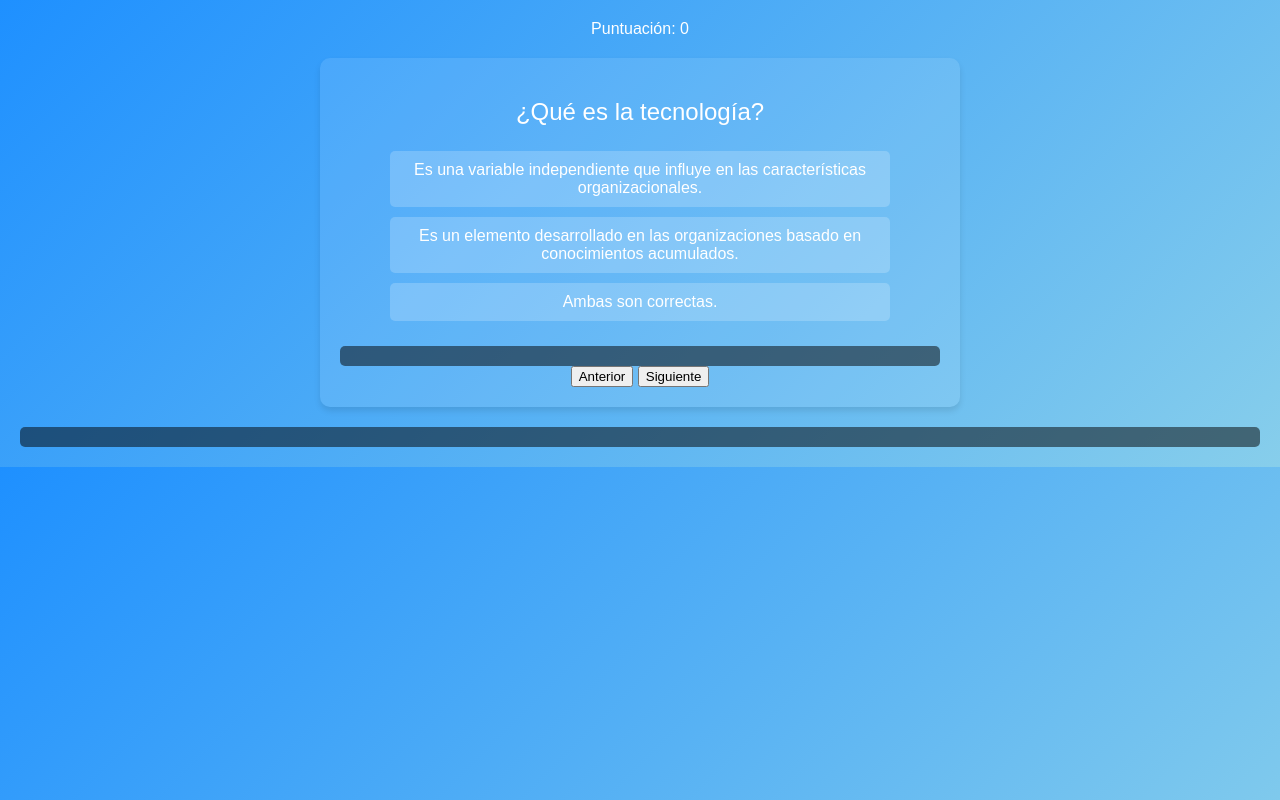
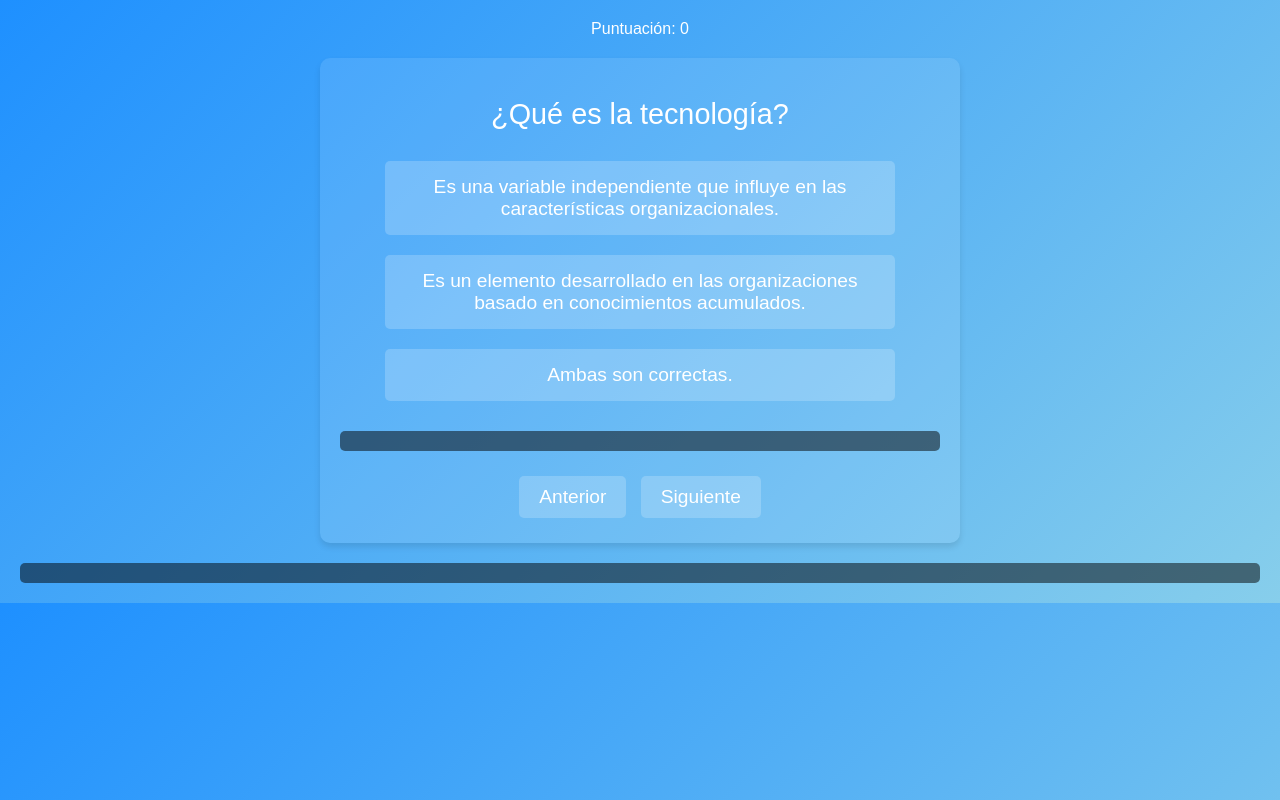
Before and after one commit to Freddy0710/Cuestionario, a plain HTML site: page administracion.html in a window 1280 px wide. Drawn offline with Linux system fonts and the light colour scheme.

Commit message:
Update styles.css

```diff
--- a/styles.css
+++ b/styles.css
@@ -2,7 +2,6 @@
 body {
   font-family: Arial, sans-serif;
   text-align: center;
-  background: linear-gradient(135deg, #1E90FF, #87CEEB);
   color: white;
   margin: 0;
   padding: 20px;
@@ -59,7 +58,7 @@ h1 {
 }
 
 .pregunta {
-  font-size: 1.5em;
+  font-size: 1.8em; /* Tamaño de letra aumentado */
   margin: 20px;
 }
 
@@ -70,14 +69,15 @@ h1 {
 }
 
 .opcion {
-  padding: 10px;
-  margin: 5px;
+  padding: 15px;
+  margin: 10px;
   background-color: rgba(255, 255, 255, 0.2);
   color: white;
   cursor: pointer;
   border-radius: 5px;
   width: 80%;
   transition: background-color 0.3s;
+  font-size: 1.2em; /* Tamaño de letra aumentado */
 }
 
 .opcion:hover {
@@ -85,7 +85,7 @@ h1 {
 }
 
 .explicacion {
-  font-size: 1em;
+  font-size: 1.2em; /* Tamaño de letra aumentado */
   margin-top: 20px;
   padding: 10px;
   background-color: rgba(0, 0, 0, 0.5);
@@ -93,9 +93,29 @@ h1 {
 }
 
 .resultado {
-  font-size: 1.2em;
+  font-size: 1.5em; /* Tamaño de letra aumentado */
   margin-top: 20px;
   padding: 10px;
   background-color: rgba(0, 0, 0, 0.5);
   border-radius: 5px;
 }
+
+.navegacion {
+  margin-top: 20px;
+}
+
+.navegacion button {
+  padding: 10px 20px;
+  margin: 5px;
+  font-size: 1.2em;
+  background-color: rgba(255, 255, 255, 0.2);
+  color: white;
+  border: none;
+  border-radius: 5px;
+  cursor: pointer;
+  transition: background-color 0.3s;
+}
+
+.navegacion button:hover {
+  background-color: rgba(255, 255, 255, 0.3);
+}
```
